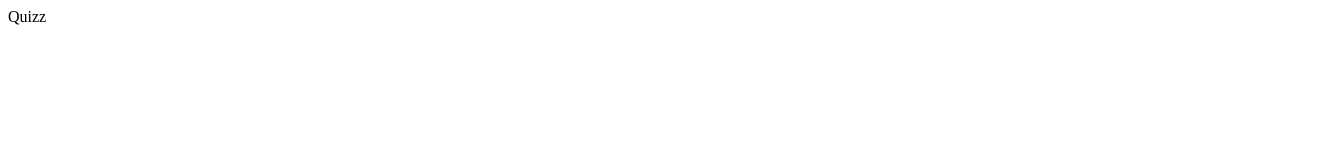
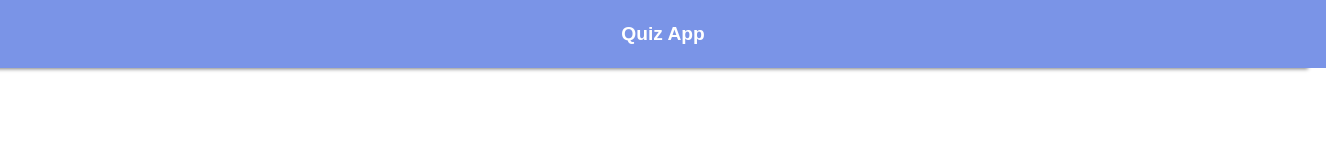
Before and after one commit to flektor/spiced-quiz-app, a plain HTML site: page index.html in a window 1280 px wide. Shown: the whole page, 1326 px wide, since content can reach past the window. Drawn offline with Linux system fonts and the light colour scheme.

Commit message:
Added title

```diff
--- a/css/styles.css
+++ b/css/styles.css
@@ -0,0 +1,17 @@
+* {
+  font-family: Arial, Helvetica, sans-serif;
+}
+
+.app__title {
+  position: absolute;
+  top: 0;
+  left: 0;
+  text-align: center;
+  width: 100%;
+  font-size: larger;
+  font-weight: 700;
+  padding: 1.2em;
+  background-color: rgb(122, 148, 231);
+  color: white;
+  box-shadow: -1em 0 0.2em 0.05em gray;
+}
--- a/index.html
+++ b/index.html
@@ -8,6 +8,6 @@
     <title>Quiz App</title>
   </head>
   <body>
-    Quizz
+    <div class="app__title">Quiz App</div>
   </body>
 </html>
```
Also changed, not shown: 1 other file.
